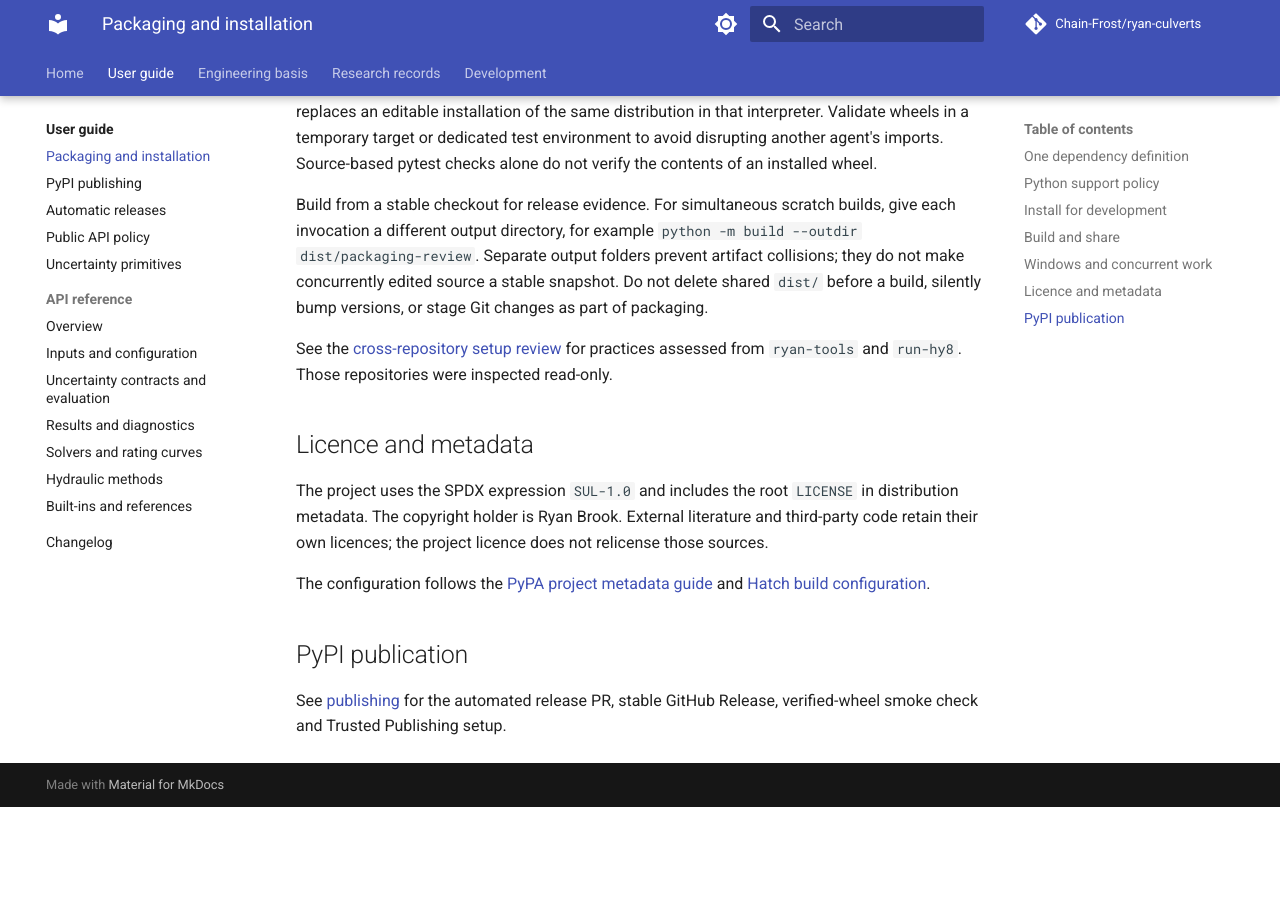
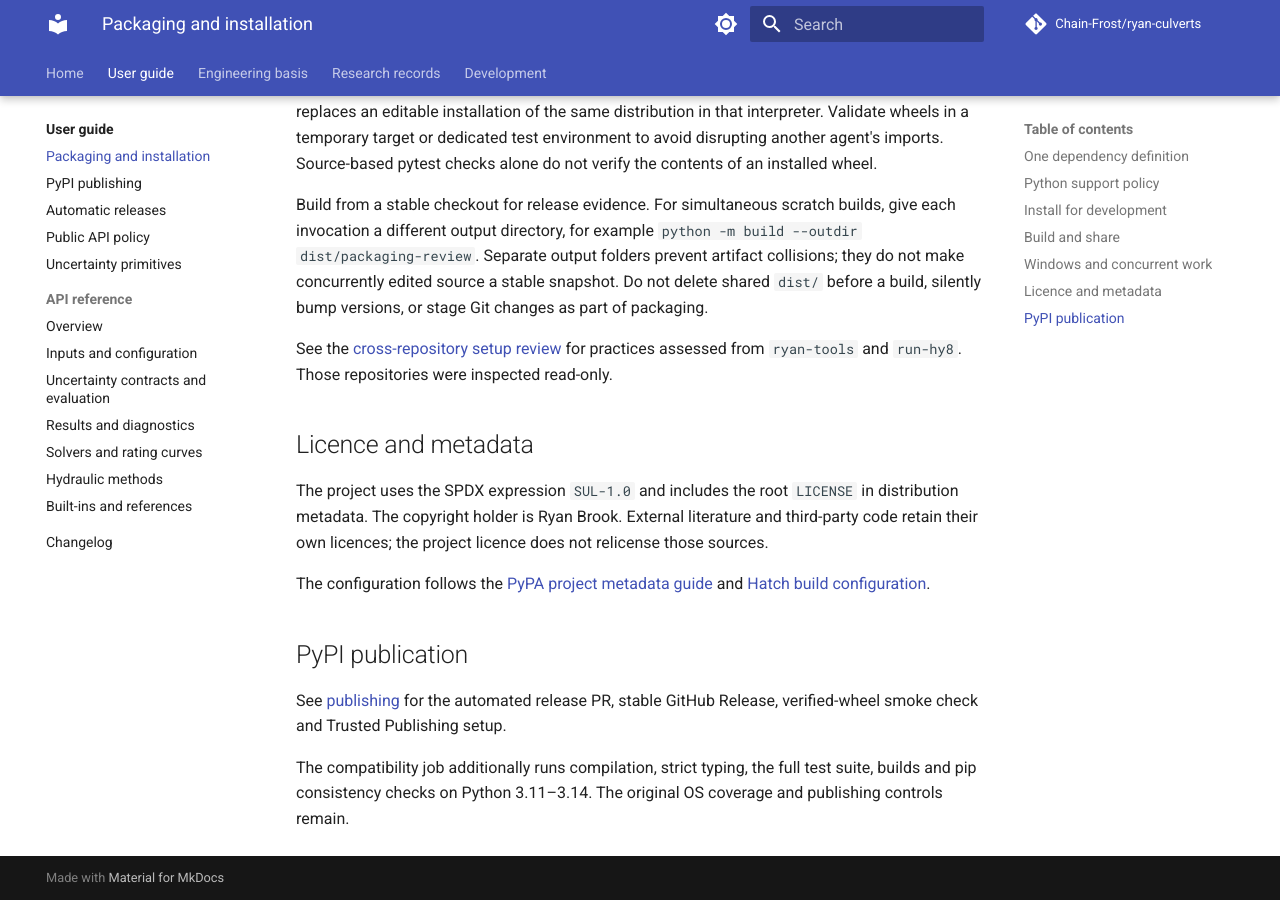
Before and after one commit to Chain-Frost/ryan-culverts, an MkDocs documentation site: the page built from docs/packaging.md, in a window 1280 px wide and 900 px high, scrolled down 3655 px. Built offline with MkDocs 1.6.1 and Material for MkDocs 9.7.7, drawn with Linux system fonts in a browser that asks for light colours; comment, search, counter and statistics services are not loaded; before the commit the page ends 4462 px from its top, so only the background shows below that; some of the changed text lies outside the part shown.

Commit message:
[compat] Support Python 3.11 through 3.14 (#42)
* Support Python 3.11 through 3.14

* Use the selected absolute interpreter for compatibility typing

```diff
--- a/docs/packaging.md
+++ b/docs/packaging.md
@@ -31,7 +31,7 @@ acceptance.
 
 ## Python support policy
 
-Python 3.13 and 3.14 are supported. Metadata declares `requires-python >=3.13`.
+Python 3.11, 3.12, 3.13 and 3.14 are supported. Metadata declares `requires-python >=3.11`.
 Ruff and Pyright target the minimum supported version so maintenance does not
 accidentally introduce a requirement for a newer interpreter.
 
@@ -193,3 +193,5 @@ The configuration follows the [PyPA project metadata guide][pypa] and
 
 See [publishing](pypi_publishing.md) for the automated release PR, stable GitHub Release,
 verified-wheel smoke check and Trusted Publishing setup.
+
+The compatibility job additionally runs compilation, strict typing, the full test suite, builds and pip consistency checks on Python 3.11–3.14. The original OS coverage and publishing controls remain.
--- a/mkdocs.yml
+++ b/mkdocs.yml
@@ -91,6 +91,7 @@ nav:
   - Development:
       - Progress: progress.md
       - Work register: work/README.md
+      - Python compatibility: work/2026-11-24-python311-compatibility.md
       - PyPI release handoff: work/2026-10-16-pypi-release-automation.md
       - Uncertainty CI repair: work/2026-10-06-uncertainty-ci-fix.md
       - CS-025 elliptical culverts: work/2026-10-07-cs-025-elliptical-culverts.md
--- a/pyproject.toml
+++ b/pyproject.toml
@@ -8,6 +8,8 @@ classifiers = [
   "Development Status :: 3 - Alpha",
   "Intended Audience :: Science/Research",
   "Programming Language :: Python :: 3 :: Only",
+  "Programming Language :: Python :: 3.11",
+  "Programming Language :: Python :: 3.12",
   "Programming Language :: Python :: 3.13",
   "Programming Language :: Python :: 3.14",
   "Topic :: Scientific/Engineering",
@@ -19,7 +21,7 @@ license = "SUL-1.0"
 license-files = ["LICENSE"]
 name = "ryan-culverts"
 readme = "README.md"
-requires-python = ">=3.13"
+requires-python = ">=3.11"
 version = "26.10.16.1"
 # Runtime dependencies only; the current foundation uses the standard library.
 dependencies = []
@@ -59,5 +61,5 @@ extraPaths = ["src"]
 include = ["src", "tests", "scripts"]
 # Optional executable harnesses are checked locally with external-validation installed.
 exclude = ["scripts/compare_hy8.py", "scripts/compare_hy8_roadway.py"]
-pythonVersion = "3.13"
+pythonVersion = "3.11"
 typeCheckingMode = "strict"
--- a/ruff.toml
+++ b/ruff.toml
@@ -1,5 +1,5 @@
 required-version = "==0.16.6"
-target-version = "py313"
+target-version = "py311"
 line-length = 120
 
 [lint]
```
Also changed, not shown: AGENTS.md (+1 -1 lines), README.md (+3 -1 lines), docs/work/2026-11-24-python311-compatibility.md (added, +41 -0 lines), docs/work/README.md (+4 -0 lines), 3 other files.
